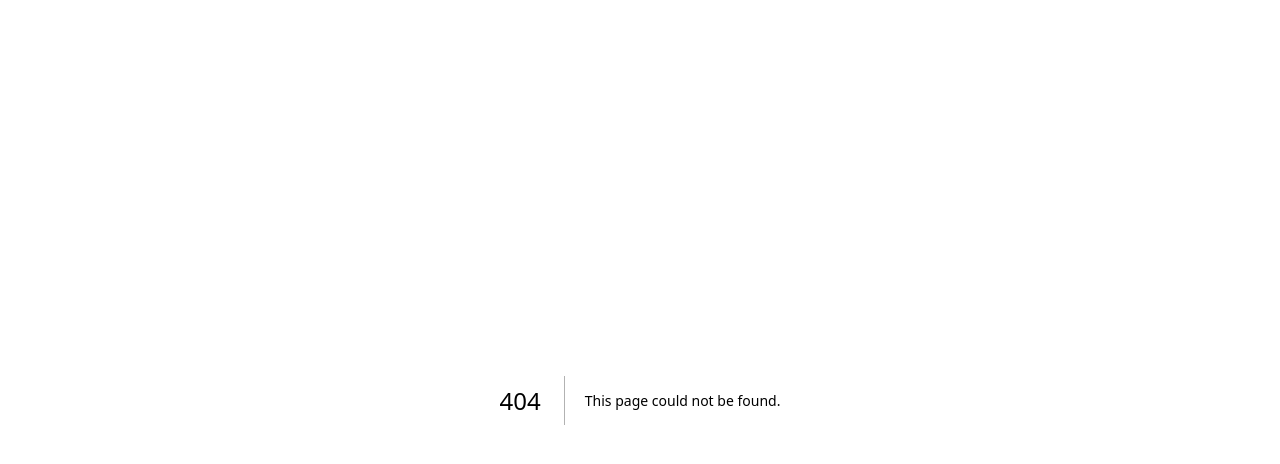
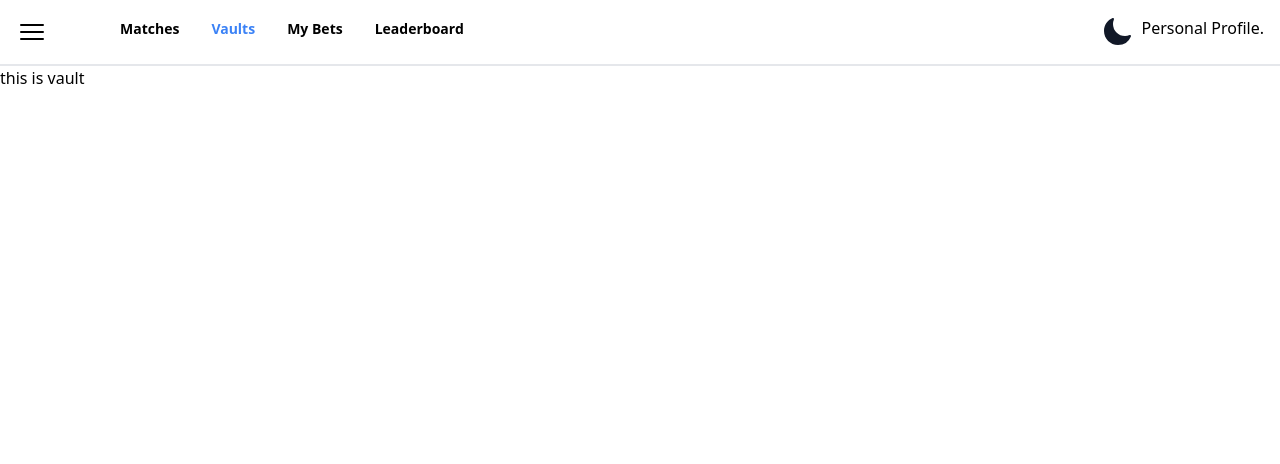
Before and after one commit to thekingisherenow/Betterbook, a Next.js app: page /vaults in a window 1280 px wide. Before the commit this address had no page. Shown: the top 464 px of the page. Built offline with nearby package versions, Linux system fonts and the light colour scheme.

Commit message:
untracked file added.

```diff
--- /dev/null
+++ b/src/components/Typography/DarkModeButton.tsx
@@ -0,0 +1,36 @@
+import React, { useEffect, useState } from 'react'
+import { useTheme } from 'next-themes'
+import { MoonIcon, SunIcon } from '@heroicons/react/24/solid'
+
+function DarkModeButton() {
+    const [mounted, setMounted] = useState(false)
+    const {systemTheme,theme,setTheme} = useTheme()
+    useEffect(() => {
+        setMounted(true)
+      }, [])
+
+      if (!mounted) {
+        return null
+      }
+
+    const currentTheme = theme==="system"? systemTheme : theme;
+
+  return (
+    <div>
+    {currentTheme==='dark'?
+        <SunIcon
+        onClick={()=>setTheme("light")}
+        className='h-8 w-8 cursor-pointer text-yellow-500'
+         />
+        :
+        <MoonIcon
+        onClick={()=>setTheme("dark")}
+        className='h-8 w-8 cursor-pointer text-gray-900'
+        />
+
+}
+    </div>
+  )
+}
+
+export default DarkModeButton
--- /dev/null
+++ b/src/components/Typography/Header.tsx
@@ -0,0 +1,35 @@
+import { Bars3Icon } from '@heroicons/react/24/solid'
+import React from 'react'
+import NavLinks from './NavLinks'
+import DarkModeButton from './DarkModeButton'
+
+function Header() {
+  return (
+    <header >
+      <div className='p-4 flex text-center   border-b-2 '>
+
+        <Bars3Icon className='h-8 w-8  cursor-pointer'/>
+        <div className='ml-10'>
+
+          {/* Nav Links */}
+          <div className='ml-4 items-center'>
+
+        <NavLinks  />
+          </div>
+
+        </div>
+        <div className='flex space-x-2 justify-end ml-auto '>
+          {/* DARK MODE BUTTON  */}
+
+          <DarkModeButton   />
+
+            <div>
+             Personal Profile.
+              </div>
+        </div>
+      </div>
+    </header>
+  )
+}
+
+export default Header
--- /dev/null
+++ b/src/components/Typography/NavLink.tsx
@@ -0,0 +1,23 @@
+import Link from 'next/link';
+import React from 'react'
+
+
+type Props = {
+    category: string;
+    path:string;
+    isActive: boolean;
+
+}
+
+function NavLink({category,path,isActive}:Props) {
+  return (
+    <Link href={`${path}`}
+        className={`cursor-pointer p-4 text-sm  font-semibold
+         ${isActive && 'text-blue-500 hover:text-blue-600 font-bold '}`}
+    >
+      {category}
+    </Link>
+  )
+}
+
+export default NavLink
--- /dev/null
+++ b/src/components/Typography/NavLinks.tsx
@@ -0,0 +1,23 @@
+import React, { useEffect } from 'react'
+import { categories } from './constants'
+import NavLink from './NavLink'
+import { useRouter } from 'next/router'
+
+function NavLinks() {
+  const router = useRouter();
+
+  //const isActive is true if the pathname in the url matches the  navlink's path.
+  const isActive = (path:string)=>{
+    return router.pathname===path
+  }
+
+  return (
+    <nav>
+      {categories.map((category)=>(
+        <NavLink key={category.label} category={category.label} path={category.path} isActive={isActive(category.path)} />
+      ))}
+    </nav>
+  )
+}
+
+export default NavLinks
--- /dev/null
+++ b/src/components/Typography/Sidebar.tsx
@@ -0,0 +1,47 @@
+import React from 'react'
+import { FireIcon, StarIcon } from '@heroicons/react/24/solid'
+
+function Sidebar() {
+    return (
+        <div className='text-gray-500 text-sm border-r h-screen w-40 border-gray-500'>
+            <div>
+                <div className='flex flex-col  p-5 space-y-3 font-semibold mb-4'>
+                    <button className='flex items-center space-x-2 hover:text-blue-600'>
+                        <FireIcon className='w-5 h-5' />
+                        <p>Featured</p>
+                    </button>
+                    <button className='flex items-center space-x-2 hover:text-blue-600'>
+                        <StarIcon className='w-5 h-5' />
+                        <p>Favourites</p>
+                    </button>
+                </div>
+                    <hr className='border-t-2 border-gray-500' />
+
+                <div className='flex flex-col space-y-5  p-5 font-semibold mb-4'>
+                    <button className='flex items-center space-x-2 hover:text-blue-600'>
+                        <FireIcon className='w-5 h-5' />
+                        <p>Soccer</p>
+                    </button>
+                    <button className='flex items-center space-x-2 hover:text-blue-600'>
+                        <StarIcon className='w-5 h-5' />
+                        <p>Football</p>
+                    </button>
+                    <button className='flex items-center space-x-2 hover:text-blue-600'>
+                        <FireIcon className='w-5 h-5' />
+                        <p>Basketball</p>
+                    </button>
+                    <button className='flex items-center space-x-2 hover:text-blue-600'>
+                        <FireIcon className='w-5 h-5' />
+                        <p>Tennis</p>
+                    </button>
+                    <button className='flex items-center space-x-2 hover:text-blue-600'>
+                        <FireIcon className='w-5 h-5' />
+                        <p>Baseball</p>
+                    </button>
+                </div>
+            </div>
+        </div>
+    )
+}
+
+export default Sidebar
--- /dev/null
+++ b/src/components/Typography/constants.ts
@@ -0,0 +1,8 @@
+import { Category } from "../../types/category"
+
+export const categories : Category[] =[
+    {label:"Matches",path:"/"},
+    {label:"Vaults",path:"/vaults"},
+    {label:"My Bets",path:"/mybets"},
+    {label:"Leaderboard",path:"/leaderboard"},
+]
--- /dev/null
+++ b/src/pages/vaults.tsx
@@ -0,0 +1,13 @@
+import React from 'react'
+import Header from '../components/Typography/Header'
+
+function vaults() {
+  return (
+    <div>
+        <Header />
+      this is vault
+    </div>
+  )
+}
+
+export default vaults
--- /dev/null
+++ b/src/types/category.ts
@@ -0,0 +1,2 @@
+export type Category =
+   {label:string, path:string}
```
